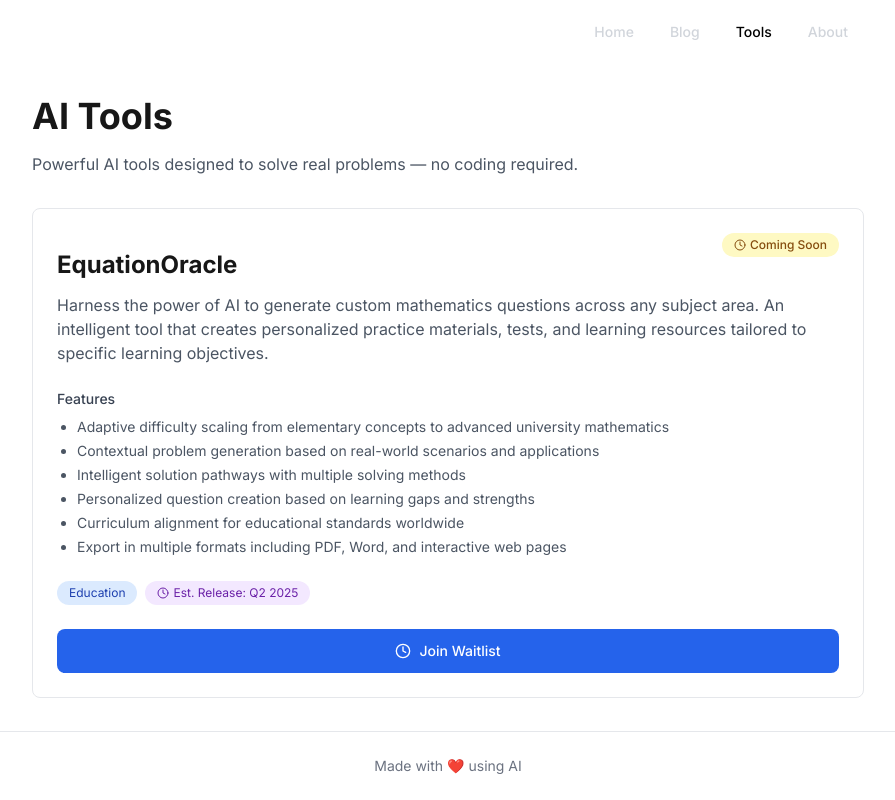
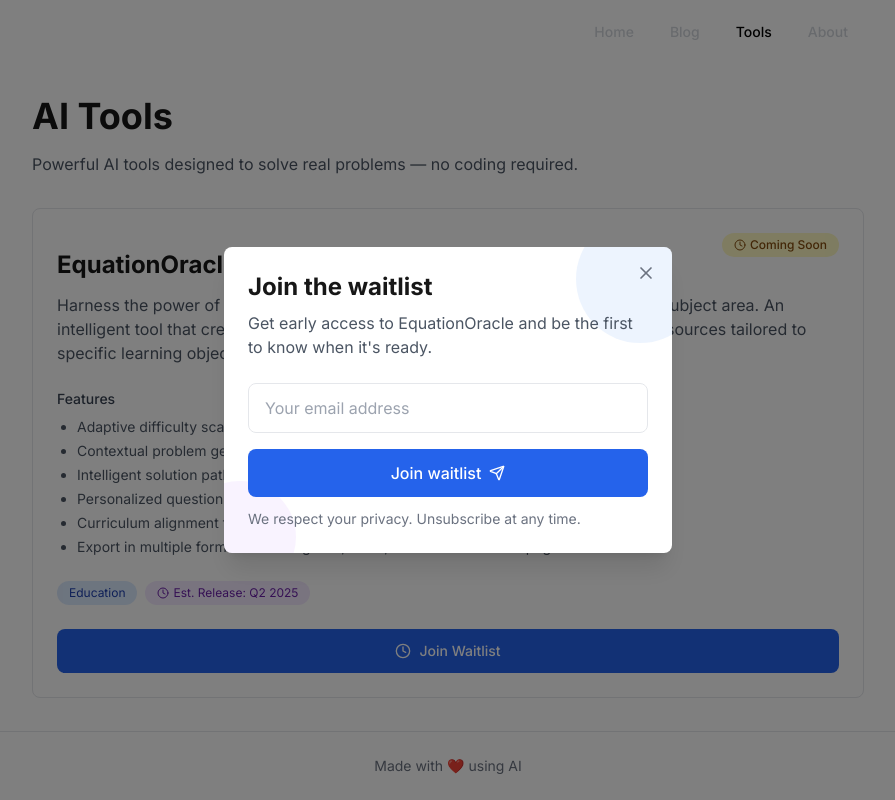
Before and after one commit to TheAIBotler/theaibotler, a Next.js app: page /tools in a window 1280 px wide. Both pictures are taken after a click on the button "Join Waitlist". Shown: the whole page, without its empty margins (192-1087 px from the left). Built offline with nearby package versions, Linux system fonts and the light colour scheme; no server answers.

Commit message:
fixed join waitlist modal on tools page

```diff
--- a/src/app/(marketing)/tools/page.tsx
+++ b/src/app/(marketing)/tools/page.tsx
@@ -1,6 +1,10 @@
 // app/(marketing)/tools/page.tsx
+'use client'
+
+import { useState } from 'react';
 import Link from 'next/link';
 import { ArrowRight, ExternalLink, Clock } from 'lucide-react';
+import WaitlistModal from '@/components/WaitlistModal';
 
 // Define a proper interface for the tool
 interface Tool {
@@ -14,6 +18,20 @@ interface Tool {
 }
 
 export default function ToolsPage() {
+  // State for modal control
+  const [isModalOpen, setIsModalOpen] = useState(false);
+  const [selectedTool, setSelectedTool] = useState<string | undefined>();
+
+  // Function to open modal with selected tool
+  const openWaitlistModal = (toolName: string) => {
+    setSelectedTool(toolName);
+    setIsModalOpen(true);
+  };
+
+  // Function to close modal
+  const closeWaitlistModal = () => {
+    setIsModalOpen(false);
+  };
   const tools: Tool[] = [
     {
       title: "EquationOracle",
@@ -119,6 +137,7 @@ export default function ToolsPage() {
                 </Link>
               ) : (
                 <button
+                  onClick={() => openWaitlistModal(tool.title)}
                   className="w-full py-3 bg-blue-600 hover:bg-blue-700 text-white font-medium rounded-lg transition-colors text-sm flex items-center justify-center"
                 >
                   <Clock className="mr-2 h-4 w-4" />
@@ -129,6 +148,13 @@ export default function ToolsPage() {
           </div>
         ))}
       </div>
+
+      {/* Waitlist Modal */}
+      <WaitlistModal
+        isOpen={isModalOpen}
+        onClose={closeWaitlistModal}
+        toolName={selectedTool}
+      />
     </div>
   );
 }
--- /dev/null
+++ b/src/components/WaitlistModal.tsx
@@ -0,0 +1,203 @@
+'use client'
+
+import { useState, FormEvent, useEffect, useRef } from 'react';
+import { Send, X } from 'lucide-react';
+
+interface WaitlistModalProps {
+  isOpen: boolean;
+  onClose: () => void;
+  toolName?: string;
+}
+
+const WaitlistModal = ({ isOpen, onClose, toolName }: WaitlistModalProps) => {
+  // Form state
+  const [email, setEmail] = useState('');
+  const [isSubmitting, setIsSubmitting] = useState(false);
+  const [message, setMessage] = useState('');
+  const [isError, setIsError] = useState(false);
+  const [isSuccess, setIsSuccess] = useState(false);
+
+  // Modal interaction
+  const modalRef = useRef<HTMLDivElement>(null);
+
+  // Handle clicks outside the modal to close
+  useEffect(() => {
+    const handleClickOutside = (event: MouseEvent) => {
+      if (modalRef.current && !modalRef.current.contains(event.target as Node)) {
+        onClose();
+      }
+    };
+
+    if (isOpen) {
+      document.addEventListener('mousedown', handleClickOutside);
+      // Prevent body scrolling when modal is open
+      document.body.style.overflow = 'hidden';
+    }
+
+    return () => {
+      document.removeEventListener('mousedown', handleClickOutside);
+      document.body.style.overflow = 'auto';
+    };
+  }, [isOpen, onClose]);
+
+  // Close on ESC key
+  useEffect(() => {
+    const handleEsc = (event: KeyboardEvent) => {
+      if (event.key === 'Escape') {
+        onClose();
+      }
+    };
+
+    if (isOpen) {
+      document.addEventListener('keydown', handleEsc);
+    }
+
+    return () => {
+      document.removeEventListener('keydown', handleEsc);
+    };
+  }, [isOpen, onClose]);
+
+  // Reset state when modal opens
+  useEffect(() => {
+    if (isOpen) {
+      setEmail('');
+      setMessage('');
+      setIsError(false);
+      setIsSuccess(false);
+    }
+  }, [isOpen]);
+
+  // Handle form submission
+  const handleSubmit = async (e: FormEvent<HTMLFormElement>) => {
+    e.preventDefault();
+
+    // Validate email
+    if (!email || !email.includes('@')) {
+      setIsError(true);
+      setMessage('Please enter a valid email address');
+      return;
+    }
+
+    setIsSubmitting(true);
+    setMessage('');
+    setIsError(false);
+
+    try {
+      const response = await fetch('/api/subscribe', {
+        method: 'POST',
+        headers: {
+          'Content-Type': 'application/json',
+        },
+        body: JSON.stringify({ email }),
+      });
+
+      const data = await response.json();
+
+      if (!response.ok) {
+        throw new Error(data.error || 'Something went wrong. Please try again.');
+      }
+
+      // Success state
+      setIsSuccess(true);
+      setMessage('Thanks for joining the waitlist! Check your email for confirmation.');
+      setEmail('');
+
+      // Close modal after success (with delay for user to see confirmation)
+      setTimeout(() => {
+        onClose();
+      }, 3000);
+
+    } catch (error: unknown) {
+      setIsError(true);
+      if (error instanceof Error) {
+        setMessage(error.message);
+      } else {
+        setMessage('Failed to join waitlist. Please try again.');
+      }
+    } finally {
+      setIsSubmitting(false);
+    }
+  };
+
+  if (!isOpen) return null;
+
+  return (
+    <div className="fixed inset-0 bg-black bg-opacity-50 z-50 flex items-center justify-center p-4">
+      <div
+        ref={modalRef}
+        className="bg-white dark:bg-gray-800 rounded-lg shadow-xl max-w-md w-full p-6 relative overflow-hidden"
+      >
+        {/* Close button */}
+        <button
+          type="button"
+          onClick={(e) => {
+            e.stopPropagation();
+            onClose();
+          }}
+          className="absolute right-4 top-4 text-gray-500 hover:text-gray-700 dark:hover:text-gray-300 z-20"
+          aria-label="Close modal"
+        >
+          <X className="h-5 w-5" />
+        </button>
+
+        {/* Gradient background elements */}
+        <div className="absolute top-0 right-0 -mt-8 -mr-8 w-32 h-32 rounded-full bg-blue-100 dark:bg-blue-800/20 opacity-50"></div>
+        <div className="absolute bottom-0 left-0 -mb-10 -ml-10 w-28 h-28 rounded-full bg-purple-100 dark:bg-purple-800/20 opacity-50"></div>
+
+        <div className="relative z-10">
+          <h2 className="text-2xl font-bold mb-2">Join the waitlist</h2>
+
+          <p className="text-gray-600 dark:text-gray-300 mb-6">
+            {toolName
+              ? `Get early access to ${toolName} and be the first to know when it's ready.`
+              : 'Get early access to our upcoming AI tools and exclusive updates on new features.'}
+          </p>
+
+          <form onSubmit={handleSubmit} className="space-y-4">
+            <input
+              type="email"
+              placeholder="Your email address"
+              className="w-full px-4 py-3 rounded-lg border border-gray-200 dark:border-gray-700 focus:outline-none focus:ring-2 focus:ring-blue-500 dark:bg-gray-700"
+              required
+              value={email}
+              onChange={(e) => setEmail(e.target.value)}
+              disabled={isSubmitting || isSuccess}
+            />
+
+            <button
+              type="submit"
+              className={`w-full px-6 py-3 bg-blue-600 hover:bg-blue-700 text-white font-medium rounded-lg flex items-center justify-center transition-colors ${
+                isSubmitting ? 'opacity-70 cursor-not-allowed' : ''
+              } ${isSuccess ? 'bg-green-600 hover:bg-green-700' : ''}`}
+              disabled={isSubmitting || isSuccess}
+            >
+              {isSubmitting ? (
+                'Joining...'
+              ) : isSuccess ? (
+                'Joined!'
+              ) : (
+                <>
+                  Join waitlist
+                  <Send className="ml-2 h-4 w-4" />
+                </>
+              )}
+            </button>
+          </form>
+
+          {/* Message display */}
+          {message && (
+            <p className={`mt-3 text-sm ${isError ? 'text-red-500' : 'text-green-500'}`}>
+              {message}
+            </p>
+          )}
+
+          <p className="text-sm text-gray-500 dark:text-gray-400 mt-3">
+            We respect your privacy. Unsubscribe at any time.
+          </p>
+        </div>
+      </div>
+    </div>
+  );
+};
+
+export default WaitlistModal;
```
